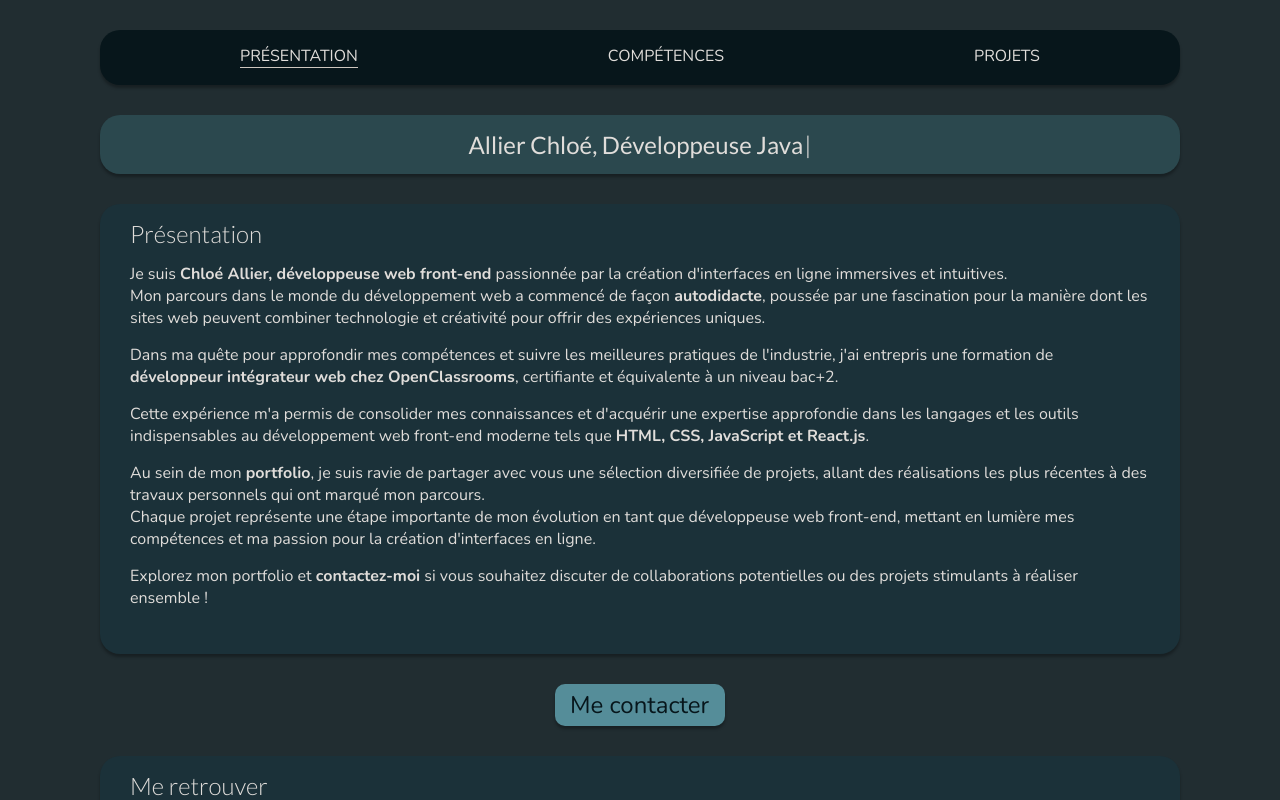
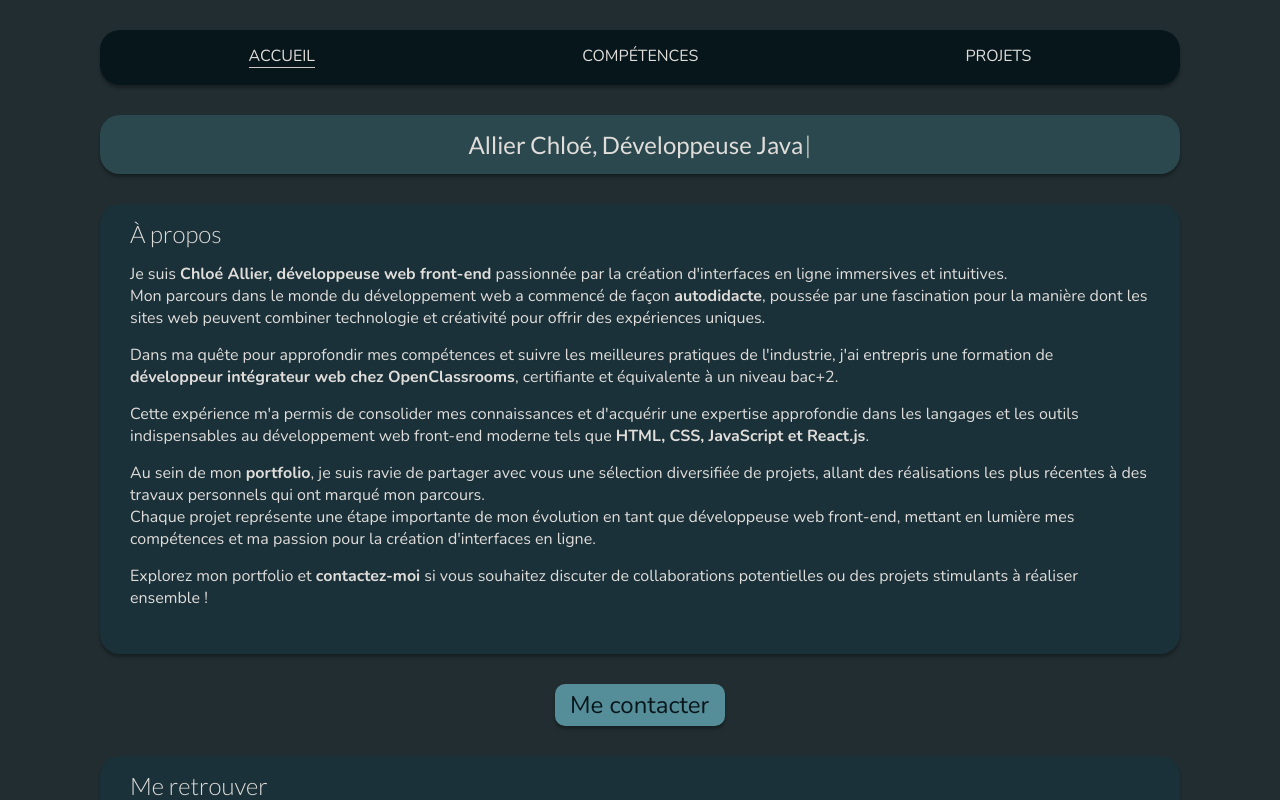
Before and after one commit to 01Chloe/Portfolio, a React (Vite) app: page / in a window 1280 px wide. Shown: the top 800 px of the page. Built offline with nearby package versions, Linux system fonts and the light colour scheme.

Commit message:
Change Presentation by About

```diff
--- a/src/App.tsx
+++ b/src/App.tsx
@@ -2,14 +2,14 @@ import { Routes, Route } from "react-router-dom"
 import Layout from "./layout/Layout"
 import Skills from "./pages/Skills"
 import Projects from "./pages/Projects"
-import Presentation from "./pages/Presentation"
+import About from "./pages/About"
 import ErrorPage from "./pages/ErrorPage"
 
 function App() {
   return (
     <Routes>
       <Route path="/" element={<Layout />}>
-        <Route index element={<Presentation />} />
+        <Route index element={<About />} />
         <Route path="/skills" element={<Skills />} />
         <Route path="/projects" element={<Projects />} />
       </Route>
--- a/src/components/Header.tsx
+++ b/src/components/Header.tsx
@@ -19,7 +19,7 @@ const Header = () => {
           className={({ isActive }) => (isActive ? "active" : "")}
           onClick={() => setIsOpen(false)}
         >
-          Présentation
+          Accueil
         </NavLink>
         <NavLink
           to="/skills"
--- a/src/pages/Presentation.tsx
+++ b/src/pages/About.tsx
@@ -7,7 +7,7 @@ import Writer from "../components/Writer"
 import ArrowBottom from "/img/icons/arrow-bottom.svg"
 import { useState } from "react"
 
-const Presentation = () => {
+const About = () => {
   const [isAboutOpen, setIsAboutOpen] = useState(false)
   return (
     <main>
@@ -15,7 +15,7 @@ const Presentation = () => {
         <Writer />
       </section>
       <section className={isAboutOpen ? "section-about open" : "section-about"}>
-        <h2>Présentation</h2>
+        <h2>À propos</h2>
         <p>
           Je suis <strong>Chloé Allier, développeuse web front-end</strong>{" "}
           passionnée par la création d'interfaces en ligne immersives et
@@ -78,4 +78,4 @@ const Presentation = () => {
     </main>
   )
 }
-export default Presentation
+export default About
```
